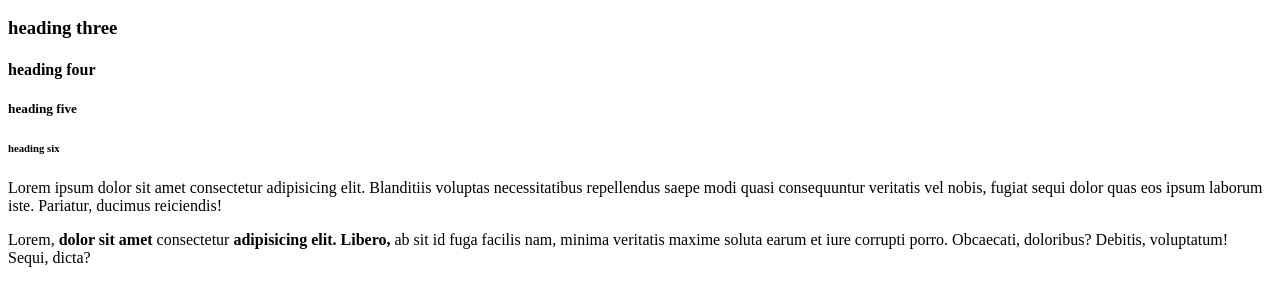
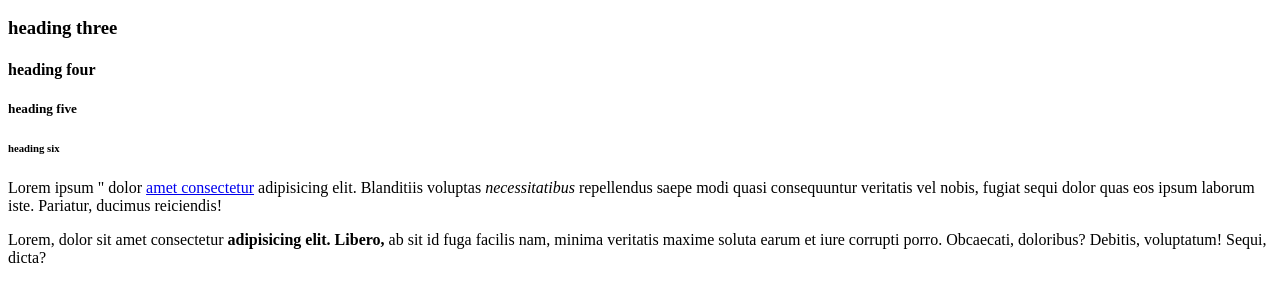
Before and after one commit to toneill1990/first-github-project, a plain HTML site: page index.html in a window 1280 px wide. Shown: the part 96-402 px from the top of the page. Drawn offline with Linux system fonts and the light colour scheme.

Commit message:
google link

```diff
--- a/index.html
+++ b/index.html
@@ -14,10 +14,11 @@
 
 <!--paragraph-->
 <p>
-    Lorem ipsum dolor sit amet consectetur adipisicing elit. Blanditiis voluptas necessitatibus repellendus saepe modi quasi consequuntur veritatis vel nobis, fugiat sequi dolor quas eos ipsum laborum iste. Pariatur, ducimus reiciendis!
+    Lorem ipsum
+    " dolor <a href="http://google.co.uk" >amet consectetur</a> adipisicing elit. Blanditiis voluptas <em>necessitatibus</em> repellendus saepe modi quasi consequuntur veritatis vel nobis, fugiat sequi dolor quas eos ipsum laborum iste. Pariatur, ducimus reiciendis!
 </p>
 <p>
-    Lorem, <strong> dolor sit amet</strong> consectetur <strong> adipisicing elit. Libero,</strong> ab sit id fuga facilis nam, minima veritatis maxime soluta earum et iure corrupti porro. Obcaecati, doloribus? Debitis, voluptatum! Sequi, dicta?
+    Lorem,  dolor sit amet consectetur <strong> adipisicing elit. Libero,</strong> ab sit id fuga facilis nam, minima veritatis maxime soluta earum et iure corrupti porro. Obcaecati, doloribus? Debitis, voluptatum! Sequi, dicta?
 </p>
     </body>
     </html>
```
